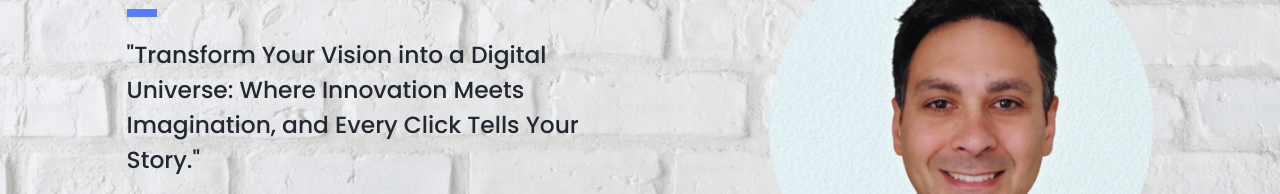
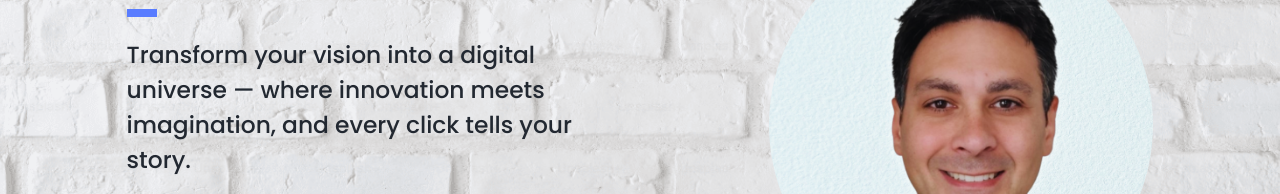
Before and after one commit to Miccius/my-website.io, a plain HTML site: page index.html in a window 1280 px wide. Shown: the part 272-466 px from the top of the page. Drawn offline with nearby package versions, Linux system fonts and the light colour scheme.

Commit message:
new subtitle

```diff
--- a/index.html
+++ b/index.html
@@ -51,7 +51,7 @@
             <div class="dash-home"></div>
             <h4></h4>
 
-                <p>"Transform Your Vision into a Digital Universe: Where Innovation Meets Imagination, and Every Click Tells Your Story."</p>
+                <p>Transform your vision into a digital universe — where innovation meets imagination, and every click tells your story.</p>
             <div class="social-media">
                 <a href="https://www.linkedin.com/in/francesco-miccio-20a1109b/" target="_blank" style="--i:7; "><i class='bx bxl-linkedin-square' ></i></a>
               <!--  <a href="" target="_blank" style="--i:8;"><i class='bx bxl-instagram' ></i></a>-->
```
